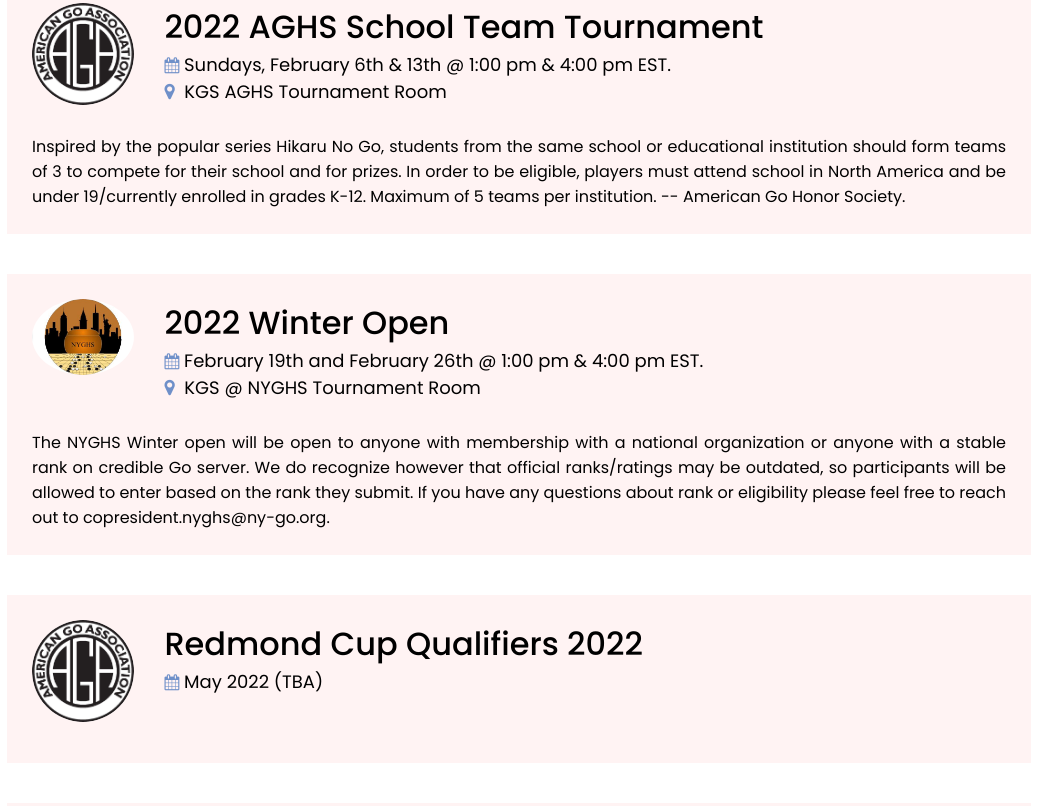
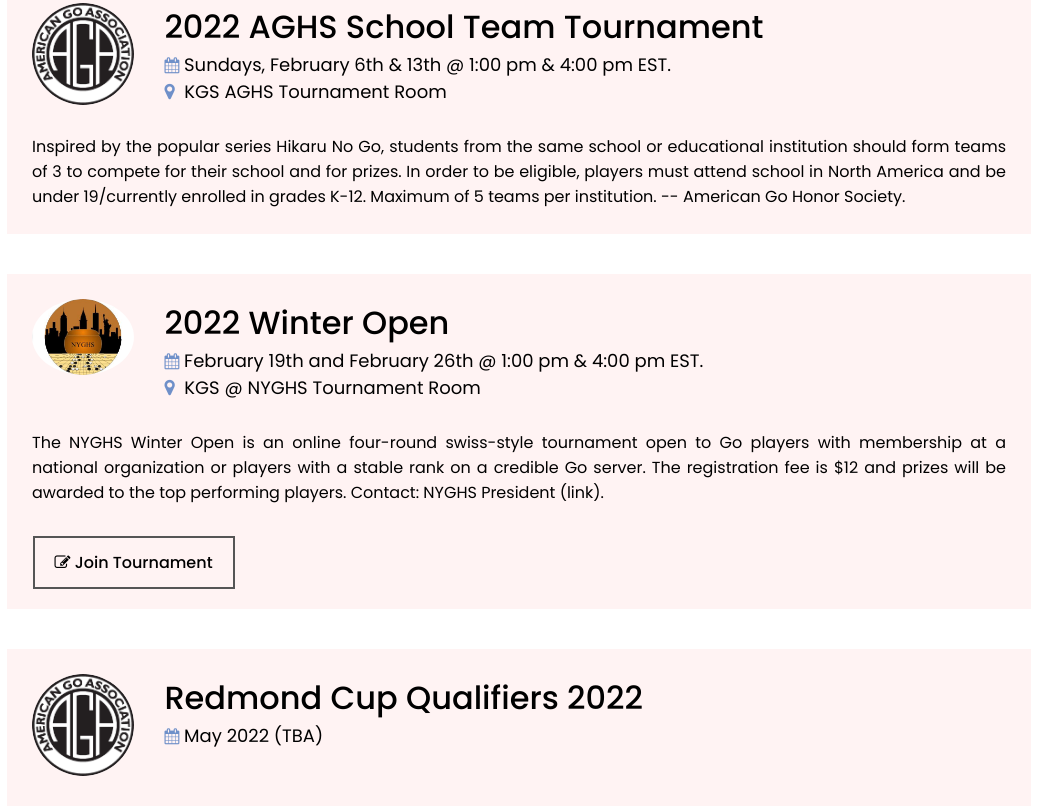
Before and after one commit to New-York-Institute-of-Go/nyig.github.io, a plain HTML site: page tournaments.html in a window 1280 px wide. Shown: the part 586-1392 px from the top of the page, without its empty margins (121-1158 px from the left). Drawn offline with Linux system fonts and the light colour scheme.

Commit message:
mods
corrected footer link and added tournament link and registration button

```diff
--- a/style.css
+++ b/style.css
@@ -125,6 +125,12 @@ nav{
     border: 2px solid #f44336;
     background: #f44336;
     transition: 0.8s
+}
+
+.tournament .text .hero-btn {
+    margin-top: -2vw;
+    border-color: #555;
+    margin-left: 2vw;
 }
 
 /* ----- courses ----- */
--- a/tournaments.html
+++ b/tournaments.html
@@ -48,7 +48,7 @@
             <h1>Upcoming Tournaments</h1>
 
             <!-- AGHS school team -->
-            <a href="https://docs.google.com/document/d/1bXPxX3NWoyCqsMgVbifJxLLuDzezrAYkvN480LkWfiM/edit">
+            <a href="https://docs.google.com/document/d/1bXPxX3NWoyCqsMgVbifJxLLuDzezrAYkvN480LkWfiM/edit" target="_blank">
                 <div class="tournament">
                     <div class="title">
                         <span class="img">
@@ -73,7 +73,7 @@
             </a>
 
             <!-- 2022 winter open -->
-            <a href="#">
+            <a href="https://docs.google.com/document/d/1oRno86QtTDkQD-8RFF9-JEbdEpR76HIzBF1xgAcCIt4" target="_blank">
                 <div class="tournament">
                     <div class="title">
                         <span class="img">
@@ -89,19 +89,19 @@
 
                     <div class="text">
                         <p>
-                            The NYGHS Winter open will be open to anyone with membership with a
-                            national organization or anyone with a stable rank on credible Go server. We do
-                            recognize however that official ranks/ratings may be outdated, so participants
-                            will be allowed to enter based on the rank they submit. If you have any
-                            questions about rank or eligibility please feel free to reach out to
-                            copresident.nyghs@ny-go.org.
+                            The NYGHS Winter Open is an online four-round swiss-style tournament open to Go players with
+                            membership at a national organization or players with a stable rank on a credible Go server. The registration
+                            fee is $12 and prizes will be awarded to the top performing players. Contact: <a href="mailto:copresident.nyghs@ny-go.org">NYGHS President (link)</a>.
                         </p>
+                        <div class="link-btn">
+                            <a class="hero-btn" href="https://www.services.ny-go.org/events" target="_blank"> <i class="fa fa-pencil-square-o"></i> Join Tournament</a>
+                        </div>
                     </div>
                 </div>
             </a>
 
             <!-- Redmond qualifiers -->
-            <a href="https://www.usgo.org/redmond-cup">
+            <a href="https://www.usgo.org/redmond-cup" target="_blank">
                 <div class="tournament">
                     <div class="title">
                         <span class="img">
@@ -200,7 +200,7 @@
             <a href="https://www.facebook.com/mingnyig"><i class="fa fa-facebook-square"></i></a>
             <a href="http://youtube.com/nyig_go"><i class="fa fa-youtube-play"></i></a>
             <a href="https://twitter.com/nyig_go"><i class="fa fa-twitter-square"></i></a>
-            <a href="http://instagram.com/stephanie.go"><i class="fa fa-instagram"></i></a>
+            <a href="https://www.instagram.com/nyig_go"><i class="fa fa-instagram"></i></a>
             <a href="https://www.paypal.com/donate/?cmd=_s-xclick&hosted_button_id=HNSEEJGX9W7VA&source=url"><i
                     class="fa fa-paypal"></i></a>
         </div>
```
Also changed, not shown: camps.html (+1 -1 lines), contact-us.html (+1 -1 lines), index.html (+1 -1 lines), nyig_go.html (+1 -1 lines), private-lesson.html (+1 -1 lines), youth-class.html (+1 -1 lines).
